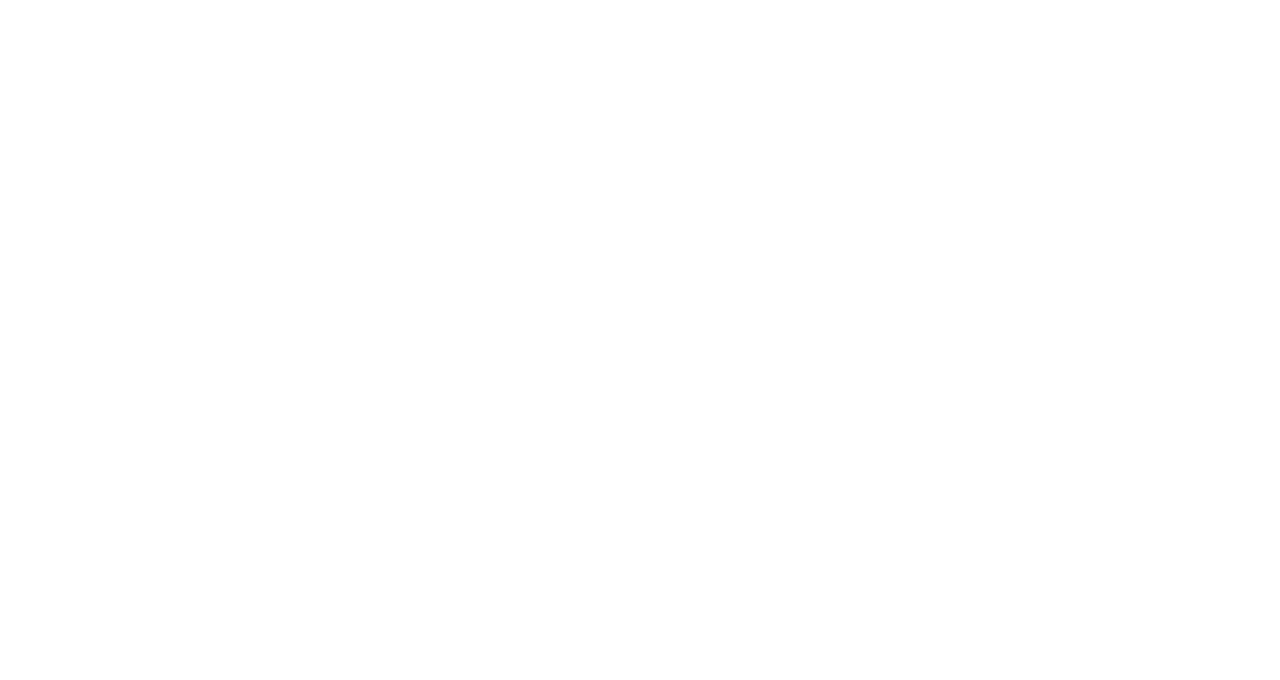
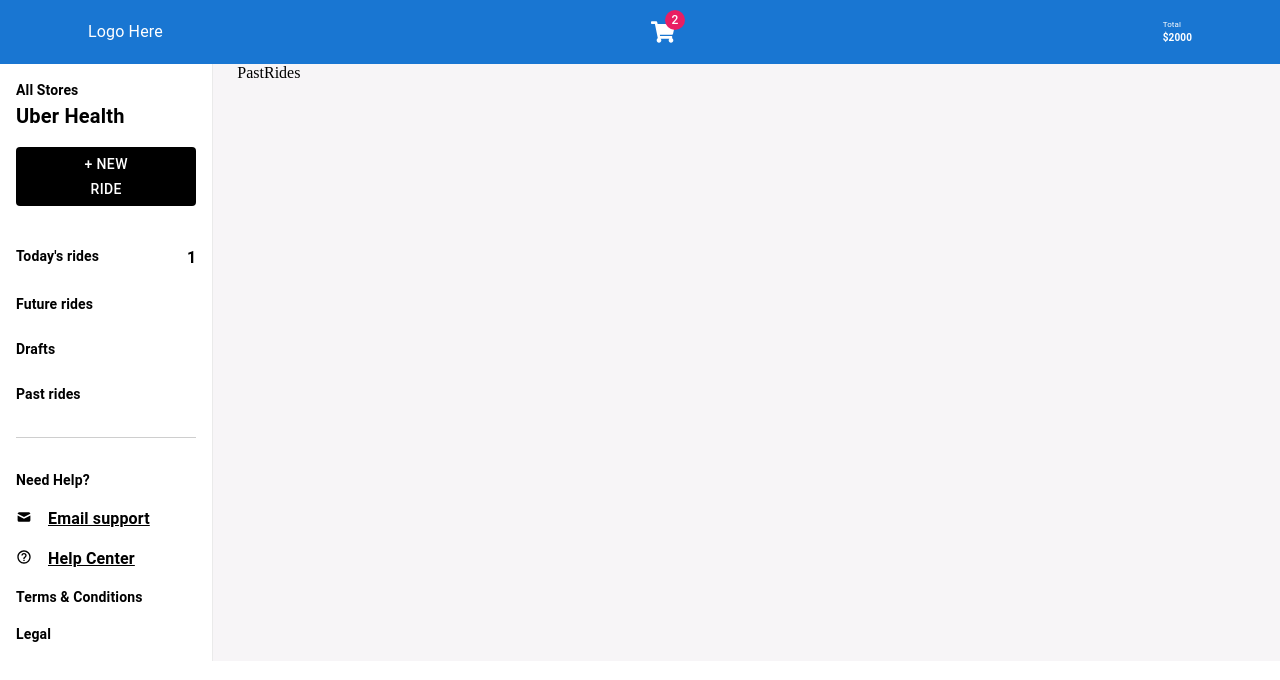
Before and after one commit to usmanjhumri/Dashboard, a React (Vite) app: page /pastrides in a window 1280 px wide. Before the commit this address had no page. Shown: the top 680 px of the page. Built offline with nearby package versions, Linux system fonts and the light colour scheme.

Commit message:
add Past Ride Component

```diff
--- a/src/App.jsx
+++ b/src/App.jsx
@@ -1,10 +1,10 @@
-
 import { Route, Routes } from 'react-router-dom'
 import './App.css'
 import SideBar from './commonComponents/SideBar/SideBar'
 import Home from './component/Home/Home'
 import TodayRide from './component/Today\'s Ride/TodayRide'
 import Drafts from './component/Drafts/Drafts'
+import PastRides from './component/Past Rides/PastRides'
 
 function App() {
 
@@ -15,6 +15,7 @@ function App() {
           <Route path='/' element={<SideBar childComponent={<Home />} />} />
           <Route path='/futurerides' element={<SideBar childComponent={<TodayRide />} />} />
           <Route path='/drafts' element={<SideBar childComponent={<Drafts />} />} />
+          <Route path='/pastrides' element={<SideBar childComponent={<PastRides />} />} />
         </Routes>
       </div>
     </>
--- a/src/component/Past Rides/PastRides.jsx
+++ b/src/component/Past Rides/PastRides.jsx
@@ -0,0 +1,9 @@
+
+
+const PastRides = () => {
+    return (
+        <div>PastRides</div>
+    )
+}
+
+export default PastRides
```
